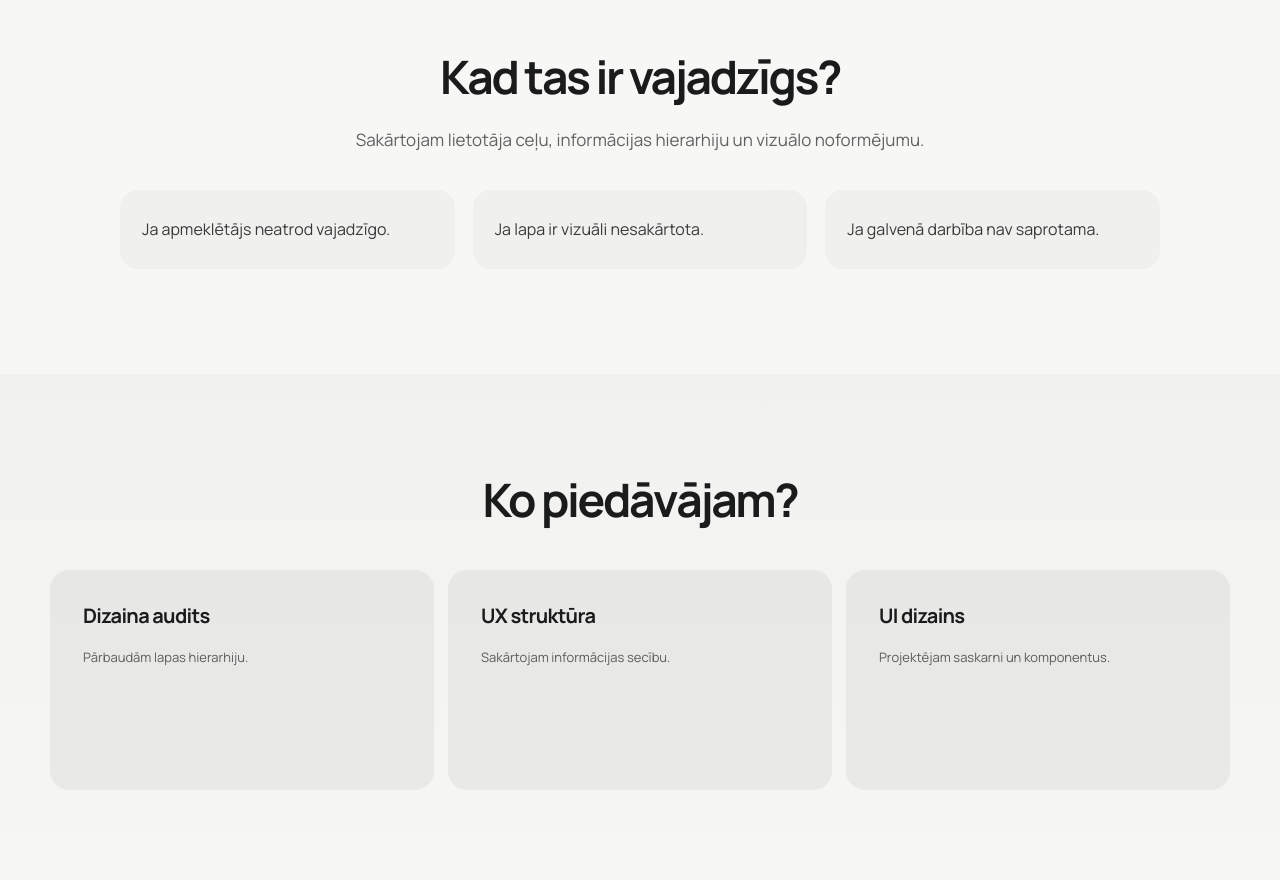
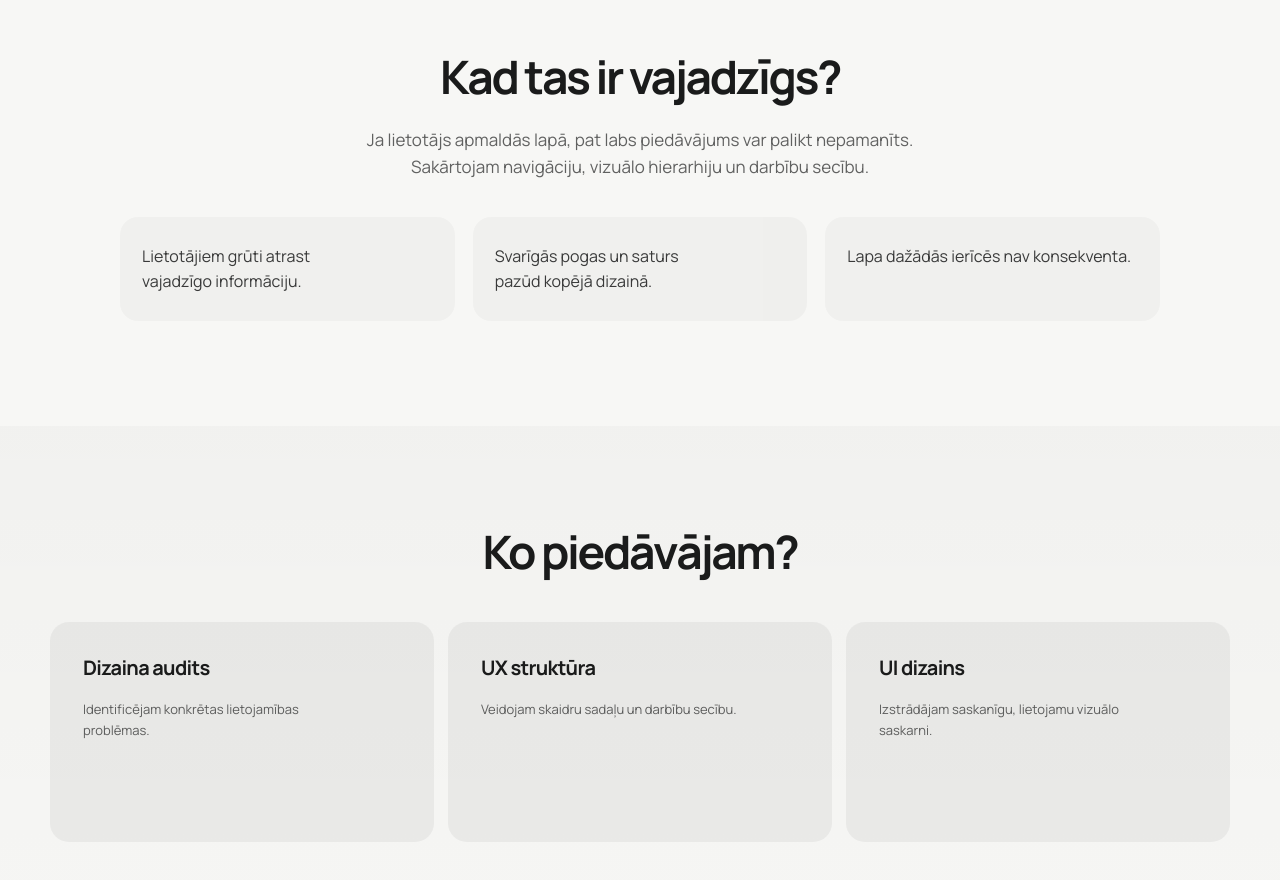
Before and after one commit to davisl24/WEBSITEAGENCY, a Next.js app: page /pakalpojumi/ui-ux in a window 1280 px wide. Shown: the part 500-1380 px from the top of the page. Built offline with nearby package versions, Linux system fonts and the light colour scheme; no server answers.

Commit message:
Sharpen customer problem and service value: ui-ux

```diff
--- a/app/pakalpojumi/ui-ux/page.tsx
+++ b/app/pakalpojumi/ui-ux/page.tsx
@@ -4,24 +4,24 @@ import KestrelServiceTemplate, { type ServiceInfo } from "../../components/Kestr
 export const metadata: Metadata = {title:"Dizains, kuru viegli lietot | Kestrel",description:"Sakārtojam lietotāja ceļu, informācijas hierarhiju un vizuālo noformējumu."};
 const service: ServiceInfo = {
   "title": "Dizains, kuru viegli lietot",
-  "intro": "Sakārtojam lietotāja ceļu, informācijas hierarhiju un vizuālo noformējumu.",
+  "intro": "Ja lietotājs apmaldās lapā, pat labs piedāvājums var palikt nepamanīts. Sakārtojam navigāciju, vizuālo hierarhiju un darbību secību.",
   "audience": [
-    "Ja apmeklētājs neatrod vajadzīgo.",
-    "Ja lapa ir vizuāli nesakārtota.",
-    "Ja galvenā darbība nav saprotama."
+    "Lietotājiem grūti atrast vajadzīgo informāciju.",
+    "Svarīgās pogas un saturs pazūd kopējā dizainā.",
+    "Lapa dažādās ierīcēs nav konsekventa."
   ],
   "offers": [
     {
       "title": "Dizaina audits",
-      "detail": "Pārbaudām lapas hierarhiju."
+      "detail": "Identificējam konkrētas lietojamības problēmas."
     },
     {
       "title": "UX struktūra",
-      "detail": "Sakārtojam informācijas secību."
+      "detail": "Veidojam skaidru sadaļu un darbību secību."
     },
     {
       "title": "UI dizains",
-      "detail": "Projektējam saskarni un komponentus."
+      "detail": "Izstrādājam saskanīgu, lietojamu vizuālo saskarni."
     }
   ],
   "included": [
```
